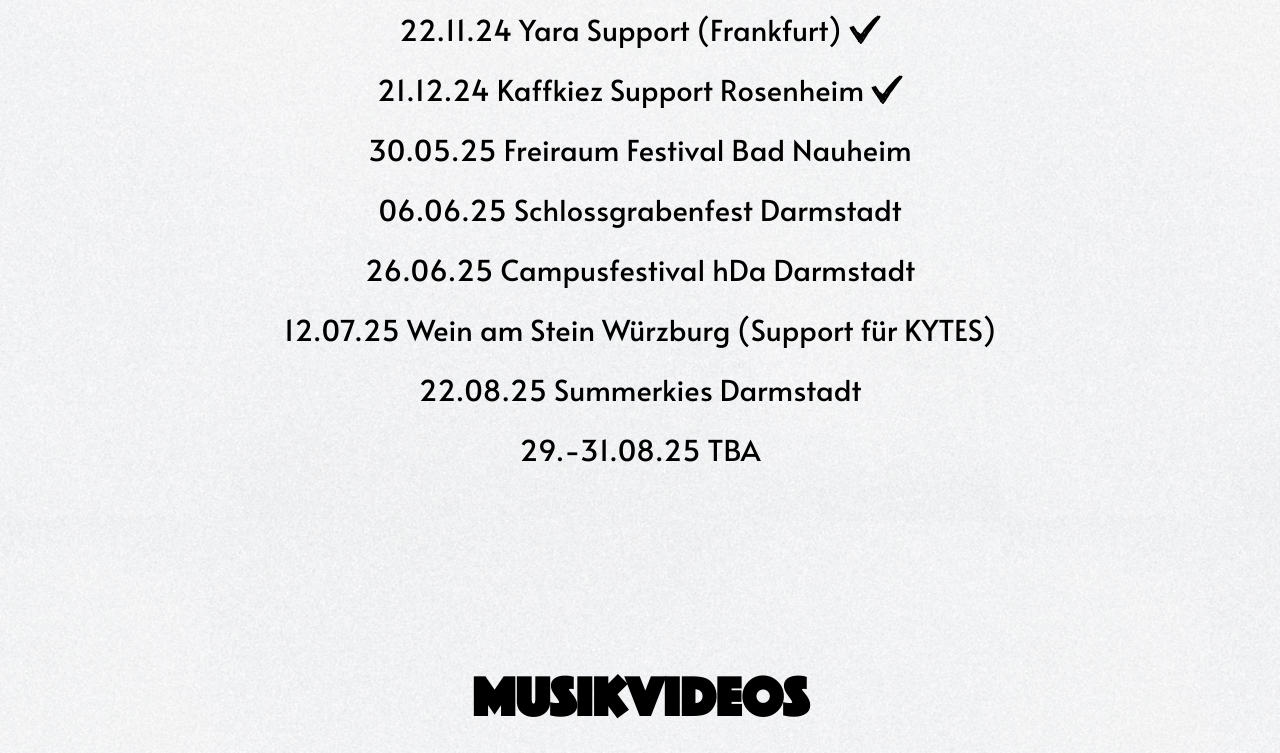
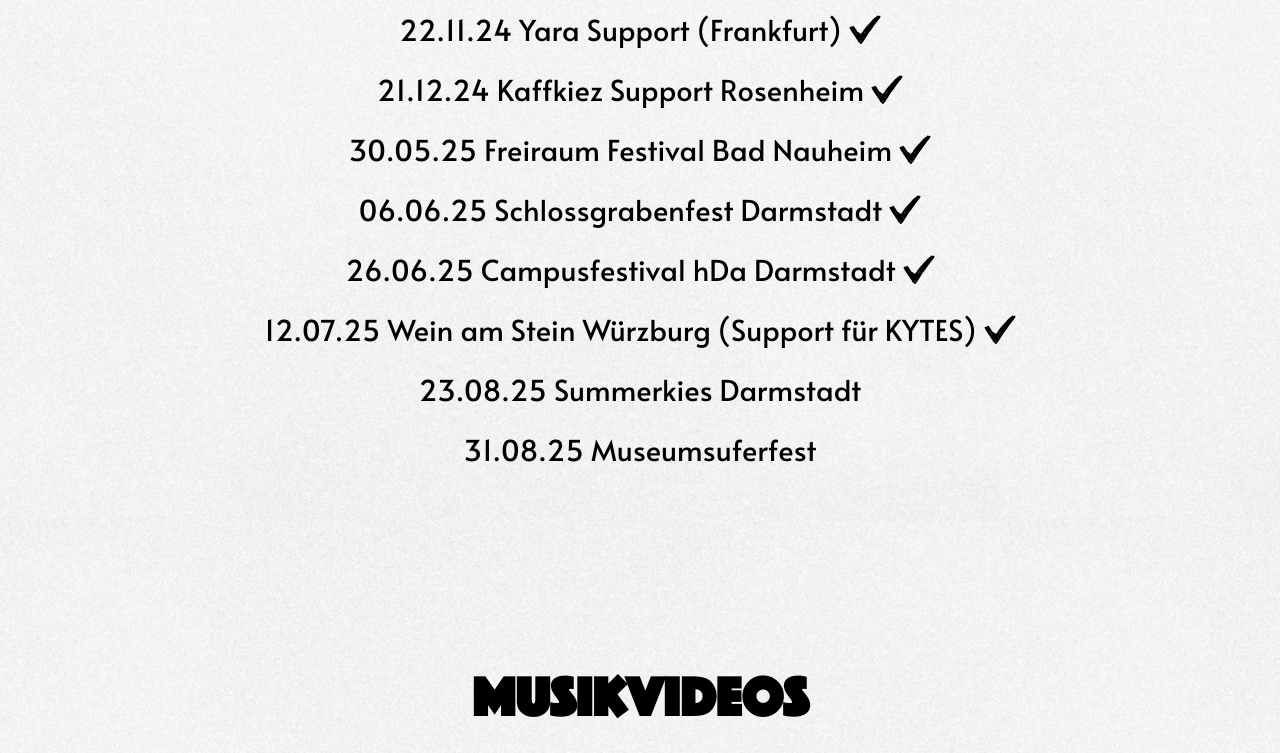
Before and after one commit to danielloos36/babashrimpgang2, a plain HTML site: page epk.html in a window 1280 px wide. Shown: the part 5500-6253 px from the top of the page. Drawn offline with nearby package versions, Linux system fonts and the light colour scheme.

Commit message:
update konzertdaten

```diff
--- a/epk.html
+++ b/epk.html
@@ -361,12 +361,12 @@ document.addEventListener('DOMContentLoaded', function() {
                     <li>31.08.24 Summerkies <img class="checkmark" src="assets/tick.svg" alt="checkmark"></li>
                     <li>22.11.24 Yara Support (Frankfurt) <img class="checkmark" src="assets/tick.svg" alt="checkmark"></li>
                     <li>21.12.24 Kaffkiez Support Rosenheim <img class="checkmark" src="assets/tick.svg" alt="checkmark"></li>
-                    <li>30.05.25 Freiraum Festival Bad Nauheim</li>
-                    <li>06.06.25 Schlossgrabenfest Darmstadt</li>
-                    <li>26.06.25 Campusfestival hDa Darmstadt</li>
-                    <li>12.07.25 Wein am Stein Würzburg (Support für KYTES)</li>
-                    <li>22.08.25 Summerkies Darmstadt</li>
-                    <li>29.-31.08.25 TBA</li>
+                    <li>30.05.25 Freiraum Festival Bad Nauheim <img class="checkmark" src="assets/tick.svg" alt="checkmark"></li>
+                    <li>06.06.25 Schlossgrabenfest Darmstadt <img class="checkmark" src="assets/tick.svg" alt="checkmark"></li>
+                    <li>26.06.25 Campusfestival hDa Darmstadt <img class="checkmark" src="assets/tick.svg" alt="checkmark"></li>
+                    <li>12.07.25 Wein am Stein Würzburg (Support für KYTES) <img class="checkmark" src="assets/tick.svg" alt="checkmark"></li>
+                    <li>23.08.25 Summerkies Darmstadt</li>
+                    <li>31.08.25 Museumsuferfest</li>
                 </ul>
                 <img class="scheinwerfer-gelb" src="assets/scheinwerfer-gelb.svg" alt="">
                 <img class="scheinwerfer-rot" src="assets/scheinwerfer-rot.svg" alt="">
```
Also changed, not shown: index.html (+6 -6 lines).
